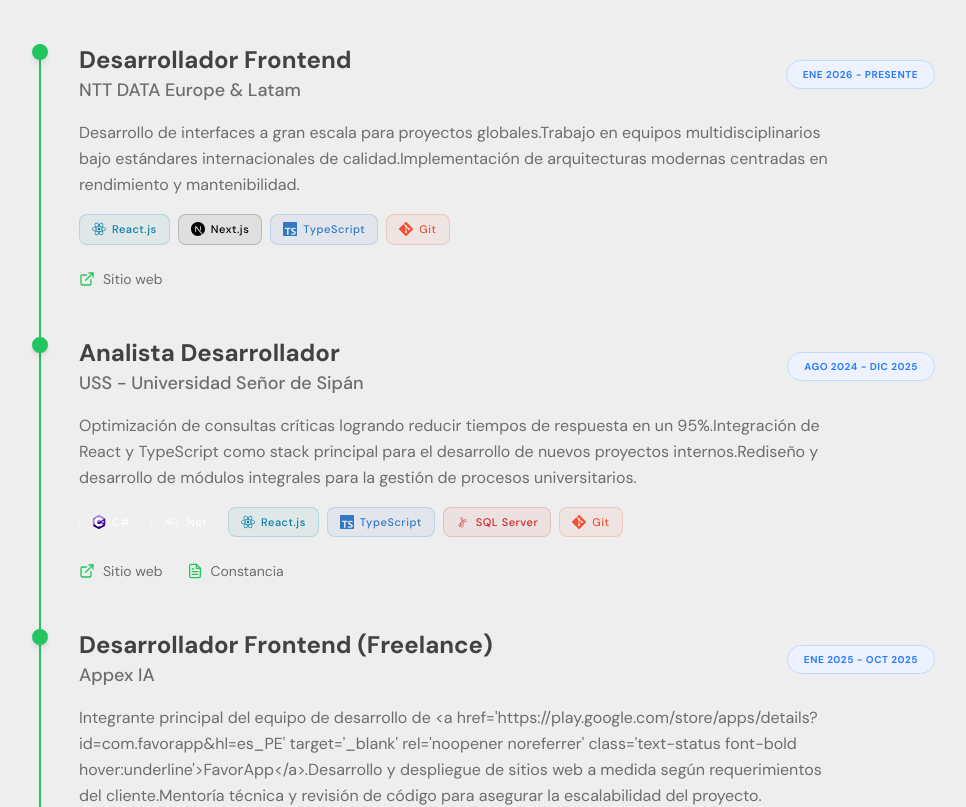
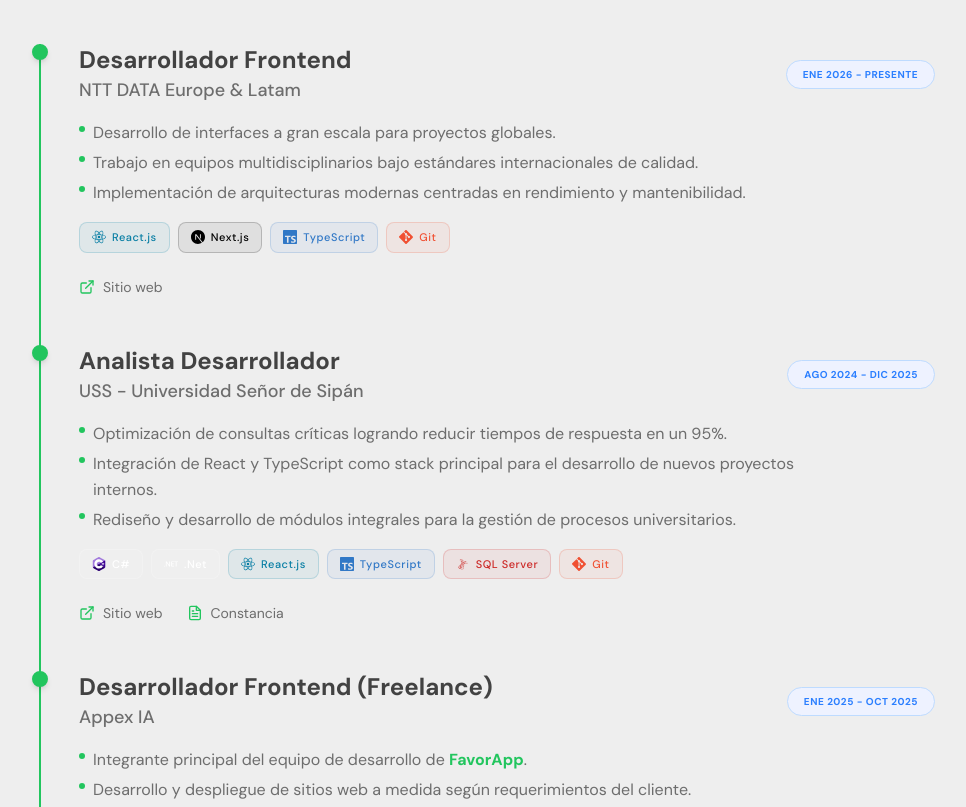
Before and after one commit to rody-huancas/dev-portfolio, a Next.js app: page / in a window 1280 px wide. Shown: the part 900-1707 px from the top of the page, without its empty margins (153-1119 px from the left). Built offline with nearby package versions, Linux system fonts and the light colour scheme.

Commit message:
feat: transform experience description into a list format for better readability and structure

```diff
--- a/src/components/ExperienceSection/CardExperience.tsx
+++ b/src/components/ExperienceSection/CardExperience.tsx
@@ -11,7 +11,7 @@
 }
 
 const CardExperience = ({ experience }: ExperienceProps) => {
-  const theme = useThemeStore((state) => state.theme); // Obtenemos el tema
+  const theme = useThemeStore((state) => state.theme);
 
   return (
     <article className="group relative pl-10 pb-12 last:pb-0">
@@ -44,7 +44,7 @@
               {experience.company}
             </p>
           </div>
-          <span className="inline-block text-[10px] md:text-[10px] font-bold tracking-wider uppercase px-4 py-1.5 rounded-full border
+          <span className="w-fit inline-block text-[10px] md:text-[10px] font-bold tracking-wider uppercase px-4 py-1.5 rounded-full border
             bg-indigo-50 text-blue-500 border-blue-200
             dark:bg-blue-500/10 dark:text-blue-400 dark:border-blue-500/30
             transition-colors duration-300">
@@ -52,9 +52,21 @@
           </span>
         </div>
 
-        <p className="text-background/60 dark:text-foreground leading-relaxed text-base max-w-3xl">
-          {experience.description}
-        </p>
+        <ul className="space-y-1 max-w-3xl">
+          {experience.description.map((item, index) => (
+            <li
+              key={index}
+              className="text-background/60 dark:text-foreground leading-relaxed text-base flex gap-2"
+            >
+              {/* Viñeta personalizada con el color status */}
+              <span className="text-status mt-1.5 shrink-0 w-1.5 h-1.5 rounded-full bg-status" />
+              <span
+                className="flex-1"
+                dangerouslySetInnerHTML={{ __html: item }}
+              />
+            </li>
+          ))}
+        </ul>
 
         <div className="flex flex-wrap gap-2">
           {experience.technologies.map((tech, techIndex) => {
```
